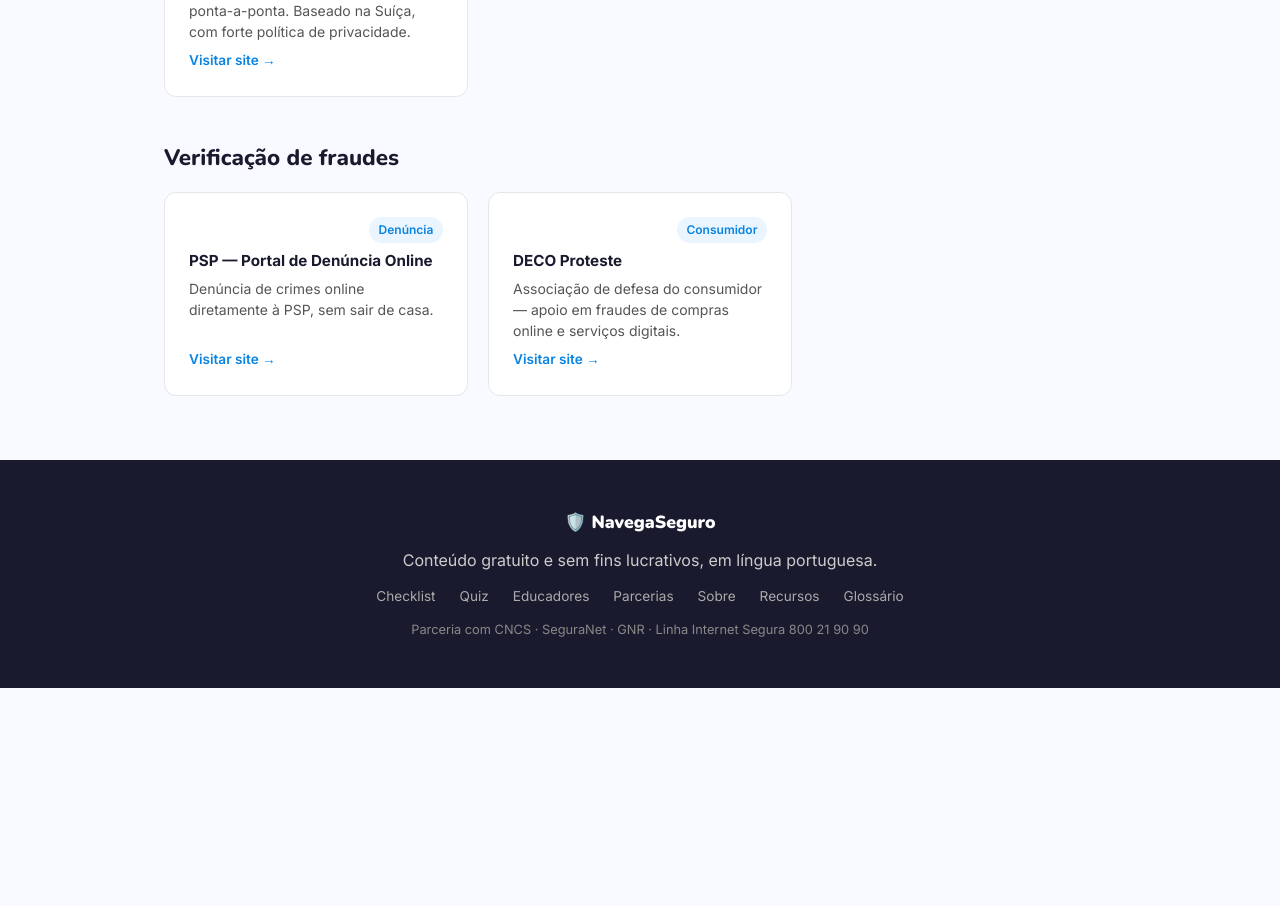
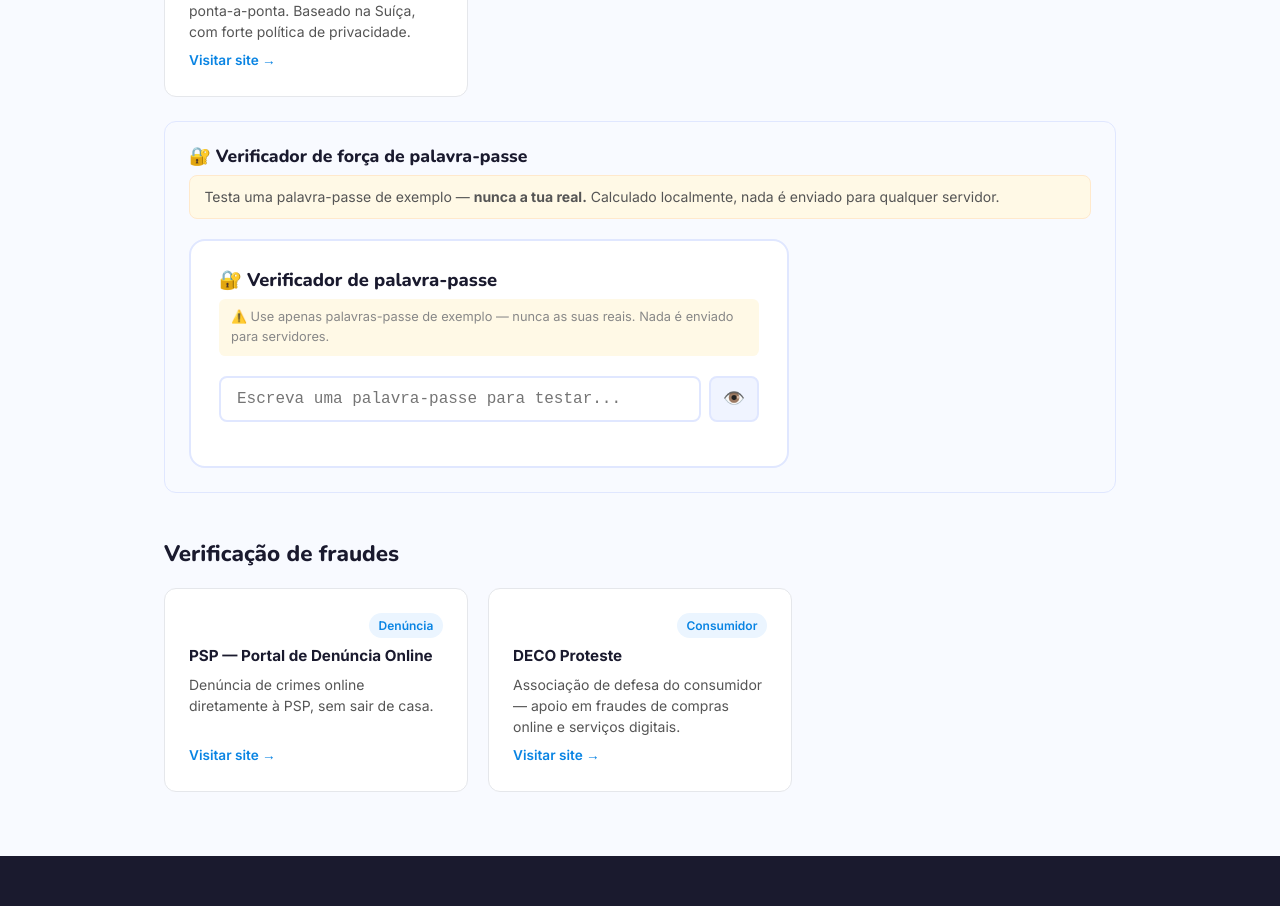
Before and after one commit to ciberacaro/navegaseguro, a SvelteKit app: page /recursos in a window 1280 px wide. Shown: the part 1460-2366 px from the top of the page. Before the commit the page ends 2148 px from the top, so only its background shows below. Built offline with nearby package versions, Linux system fonts and the light colour scheme.

Commit message:
feat: adicionar verificador de palavra-passe na secção Ferramentas dos Recursos
https://claude.ai/code/session_01AMwS7uYtiwAcqo9NRRhsKf

```diff
--- a/src/routes/recursos/+page.svelte
+++ b/src/routes/recursos/+page.svelte
@@ -1,4 +1,6 @@
 <script>
+	import VerificadorPassword from '$lib/VerificadorPassword.svelte';
+
 	const categorias = [
 		{
 			titulo: 'Entidades oficiais portuguesas',
@@ -78,6 +80,13 @@
 					</a>
 				{/each}
 			</div>
+			{#if cat.titulo === 'Ferramentas gratuitas de proteção'}
+				<div class="verificador-bloco">
+					<h3>🔐 Verificador de força de palavra-passe</h3>
+					<p class="verificador-intro">Testa uma palavra-passe de exemplo — <strong>nunca a tua real.</strong> Calculado localmente, nada é enviado para qualquer servidor.</p>
+					<VerificadorPassword />
+				</div>
+			{/if}
 		</section>
 	{/each}
 </main>
@@ -229,4 +238,30 @@
 		font-weight: 600;
 		color: #0984E3;
 	}
+
+	.verificador-bloco {
+		margin-top: 1.5rem;
+		padding: 1.5rem;
+		background: #f8faff;
+		border: 1px solid #e0e7ff;
+		border-radius: 0.75rem;
+	}
+
+	.verificador-bloco h3 {
+		font-family: 'Nunito', sans-serif;
+		font-weight: 800;
+		font-size: 1.1rem;
+		margin-bottom: 0.5rem;
+		color: #1a1a2e;
+	}
+
+	.verificador-intro {
+		font-size: 0.875rem;
+		color: #555;
+		margin-bottom: 1.25rem;
+		background: #fff9e6;
+		border: 1px solid #FFE9CC;
+		border-radius: 0.5rem;
+		padding: 0.6rem 0.9rem;
+	}
 </style>
```
